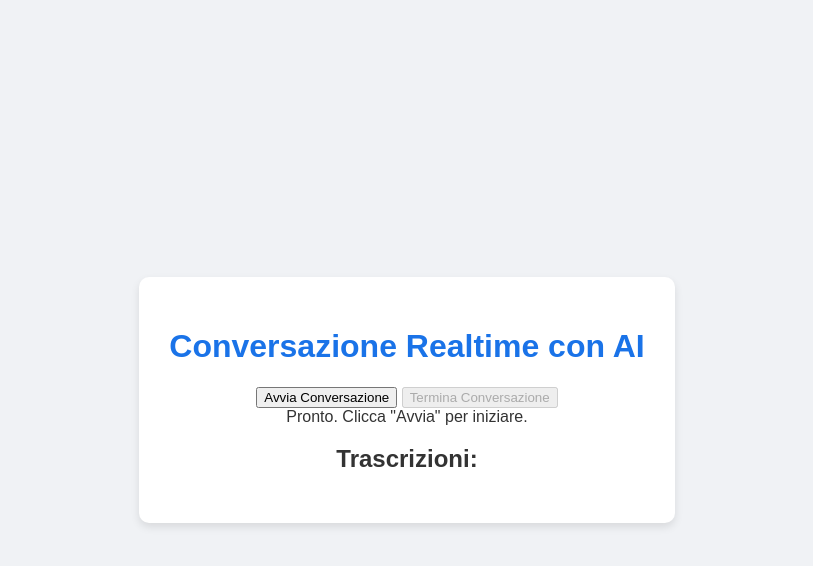
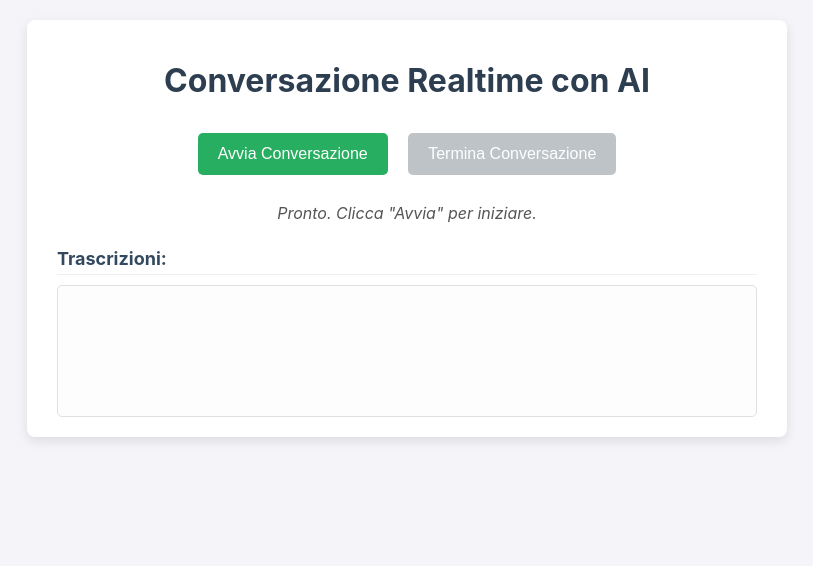
Before and after one commit to alejandroandIA/leonardo, a website: page index.html in a window 1280 px wide. Shown: the whole page, without its empty margins (233-1046 px from the left). Drawn offline with Linux system fonts and the light colour scheme.

Commit message:
Update style.css

```diff
--- a/style.css
+++ b/style.css
@@ -1,66 +1,120 @@
+/* File: style.css */
 body {
+    font-family: -apple-system, BlinkMacSystemFont, "Segoe UI", Roboto, Helvetica, Arial, sans-serif, "Apple Color Emoji", "Segoe UI Emoji", "Segoe UI Symbol";
     display: flex;
     flex-direction: column;
     align-items: center;
-    justify-content: center;
+    margin: 0;
+    padding: 20px;
+    background-color: #f4f4f9;
+    color: #333;
     min-height: 100vh;
-    margin: 0;
-    font-family: Arial, sans-serif;
-    background-color: #f0f2f5;
-    color: #333;
+    box-sizing: border-box;
 }
 
 .container {
+    background-color: #fff;
+    padding: 20px 30px;
+    border-radius: 8px;
+    box-shadow: 0 4px 12px rgba(0, 0, 0, 0.1);
+    width: 100%;
+    max-width: 700px;
     text-align: center;
-    background-color: #ffffff;
-    padding: 30px;
-    border-radius: 10px;
-    box-shadow: 0 4px 8px rgba(0, 0, 0, 0.1);
 }
 
 h1 {
-    color: #1a73e8; /* Un blu tech */
+    color: #2c3e50;
+    margin-bottom: 25px;
 }
 
-.button {
-    padding: 15px 30px;
-    font-size: 18px;
+#controls button {
+    padding: 12px 20px;
+    font-size: 16px;
+    margin: 8px;
     border: none;
-    border-radius: 8px;
-    color: white;
+    border-radius: 5px;
     cursor: pointer;
-    margin: 10px;
-    transition: background-color 0.3s ease;
-    min-width: 150px;
+    transition: background-color 0.2s ease;
 }
 
-.start-button {
-    background-color: #28a745; /* Verde */
-}
-.start-button:hover {
-    background-color: #218838;
+#startButton {
+    background-color: #27ae60;
+    color: white;
 }
 
-.stop-button {
-    background-color: #dc3545; /* Rosso */
-}
-.stop-button:hover {
-    background-color: #c82333;
+#startButton:hover {
+    background-color: #229954;
 }
 
-#statusMessage {
-    margin-top: 20px;
-    font-size: 16px;
-    color: #555;
-    min-height: 20px; /* Per evitare salti di layout */
+#startButton:disabled {
+    background-color: #bdc3c7;
+    cursor: not-allowed;
 }
 
-.transcription-area, .response-area {
-    margin-top: 15px;
-    padding: 10px;
-    border: 1px solid #ddd;
-    border-radius: 5px;
-    min-height: 40px;
-    background-color: #f9f9f9;
+#stopButton {
+    background-color: #c0392b;
+    color: white;
+}
+
+#stopButton:hover {
+    background-color: #a93226;
+}
+
+#stopButton:disabled {
+    background-color: #bdc3c7;
+    cursor: not-allowed;
+}
+
+#status {
+    margin-top: 20px;
+    margin-bottom: 20px;
+    font-style: italic;
+    color: #555;
+    min-height: 20px;
+}
+
+.transcript-container {
+    margin-top: 25px;
+    width: 100%;
     text-align: left;
 }
+
+.transcript-container h2 {
+    font-size: 18px;
+    color: #34495e;
+    margin-bottom: 10px;
+    border-bottom: 1px solid #eee;
+    padding-bottom: 5px;
+}
+
+#transcripts {
+    border: 1px solid #e0e0e0;
+    padding: 15px;
+    min-height: 100px;
+    max-height: 300px;
+    overflow-y: auto;
+    border-radius: 5px;
+    background-color: #fdfdfd;
+}
+
+#transcripts div {
+    padding: 8px 10px;
+    margin-bottom: 8px;
+    border-radius: 4px;
+    line-height: 1.5;
+}
+
+#transcripts .tu {
+    background-color: #eaf2f8;
+    text-align: right;
+    margin-left: 40px;
+}
+
+#transcripts .ai {
+    background-color: #f9ebea;
+    margin-right: 40px;
+}
+
+audio {
+    display: none;
+}
```
